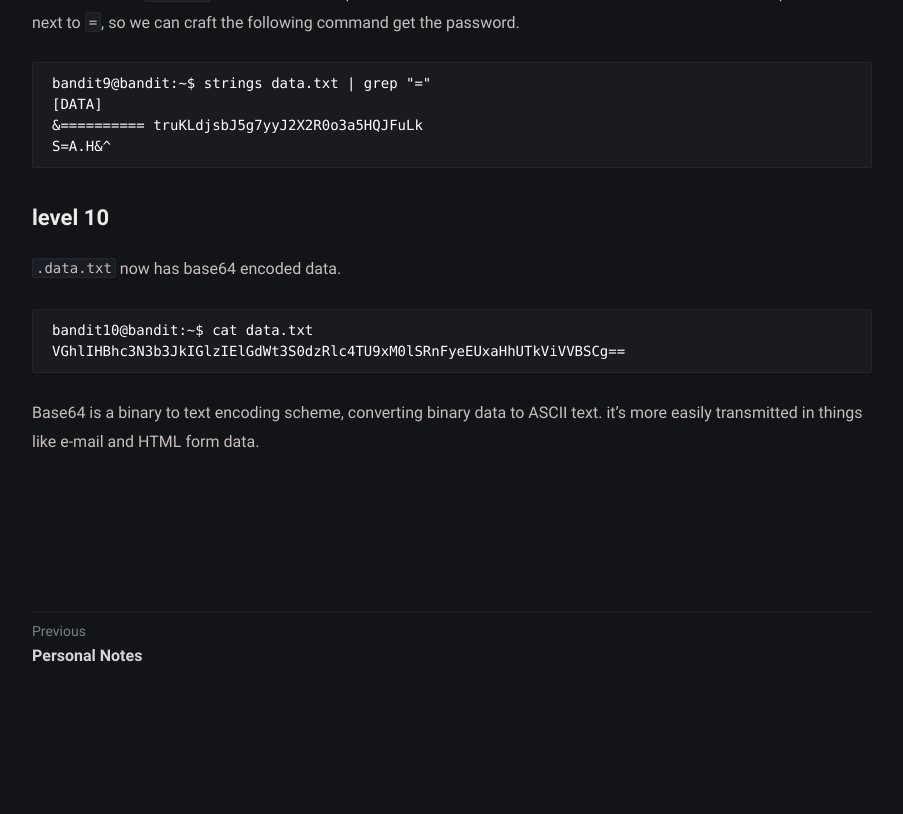
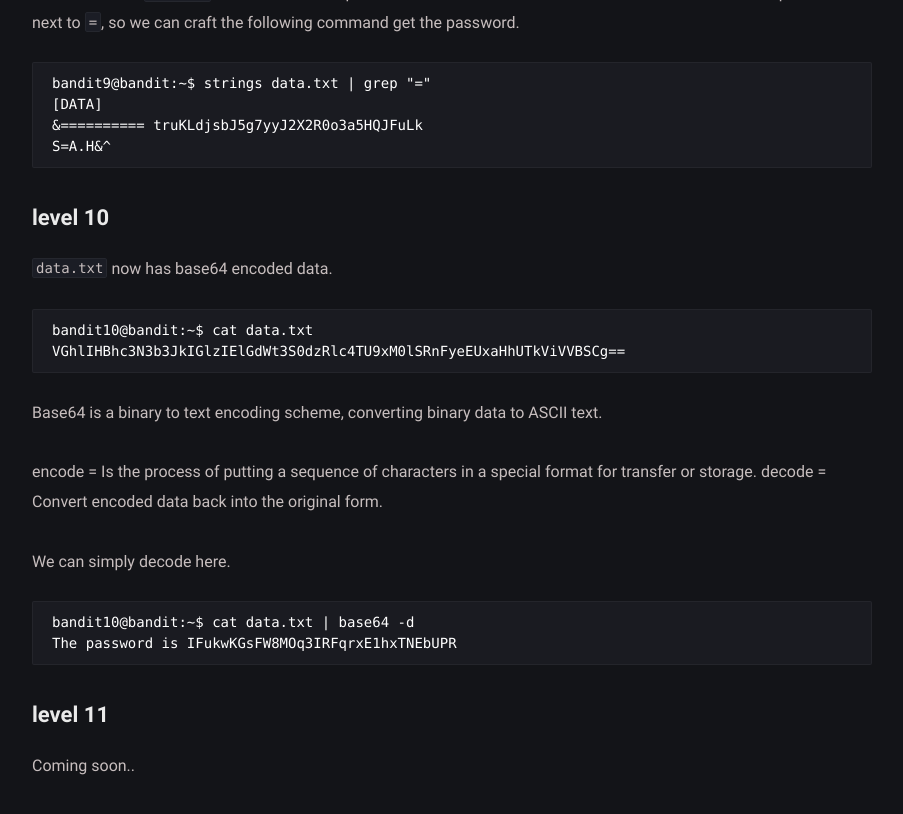
Before and after one commit to sh3llm4g1ck/sh3llm4g1ck.github.io, a Jekyll site: the page built from _posts/overthewire-bandit/2022-03-10-overthewire-bandit.md, in a window 1280 px wide and 900 px high, scrolled down 5769 px. Shown: the top 814 px of the window, without its empty margins (188-1091 px from the left). Built offline with Jekyll 4.4.1, drawn with Linux system fonts in a browser that asks for light colours; before the commit the page ends 6446 px from its top, so only the background shows below that.

Commit message:
Update 2022-03-10-overthewire-bandit.md

````diff
--- a/_posts/overthewire-bandit/2022-03-10-overthewire-bandit.md
+++ b/_posts/overthewire-bandit/2022-03-10-overthewire-bandit.md
@@ -1,7 +1,7 @@
 ---
 layout: post
 title: "OverTheWire: Bandit writeup"
-tags: [overthewire, linux, ssh, find, grep, sort, uniq, strings]
+tags: [overthewire, linux, ssh, find, grep, sort, uniq, strings, base64]
 ---
 
 Our journey will begin with [Bandit](https://overthewire.org/wargames/bandit/){:target="_blank"} wargame, as the page says will teaches us the basics we need to be able to play other wargames. We will learn various linux commands and much more. This post will contain all the solutions for each level with explanation. I'll update daily, till all the levels get pwned. Let's get started!
@@ -261,11 +261,25 @@ S=A.H&^
 
 ## level 10
 
-`.data.txt` now has base64 encoded data.
+`data.txt` now has base64 encoded data.
 
 ```
 bandit10@bandit:~$ cat data.txt
 VGhlIHBhc3N3b3JkIGlzIElGdWt3S0dzRlc4TU9xM0lSRnFyeEUxaHhUTkViVVBSCg==
 ```
 
-Base64 is a binary to text encoding scheme, converting binary data to ASCII text. it's more easily transmitted in things like e-mail and HTML form data.
+Base64 is a binary to text encoding scheme, converting binary data to ASCII text.
+
+encode =  Is the process of putting a sequence of characters in a special format for transfer or storage.
+decode =  Convert encoded data back into the original form.
+
+We can simply decode here.
+
+```
+bandit10@bandit:~$ cat data.txt | base64 -d
+The password is IFukwKGsFW8MOq3IRFqrxE1hxTNEbUPR
+```
+
+## level 11
+
+Coming soon..
````
